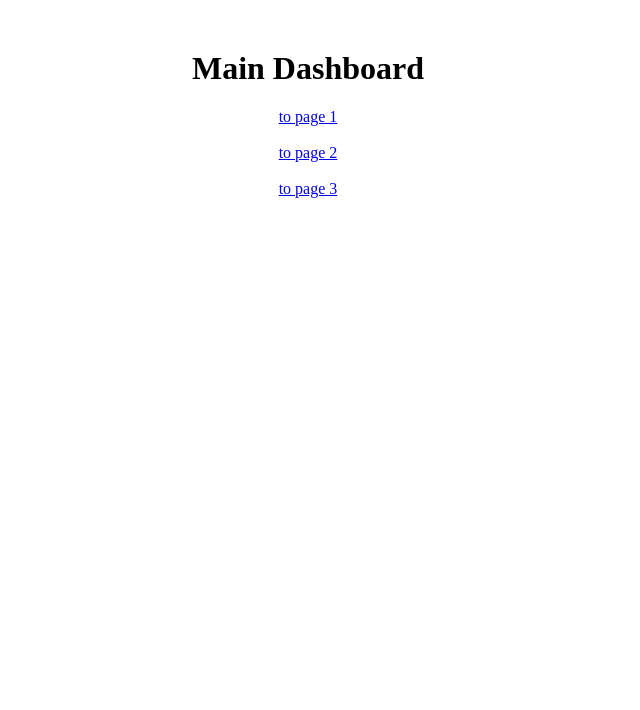
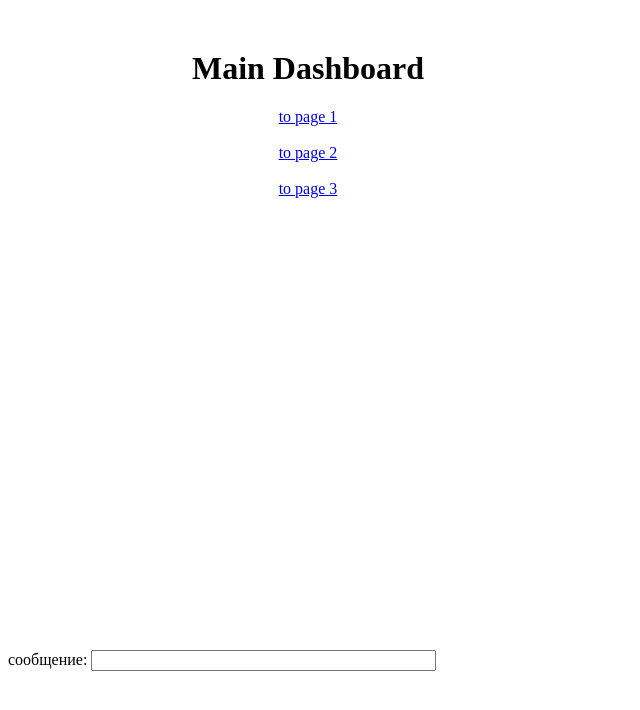
Before and after one commit to Gochan57/Gochan57.github.io, a plain HTML site: page index.html in a window 1280 px wide. Shown: the whole page, without its empty margins (0-640 px from the left). Drawn offline with Linux system fonts and the light colour scheme.

Commit message:
Update index.html

```diff
--- a/index.html
+++ b/index.html
@@ -13,5 +13,6 @@
 			<a href="page2.html">to page 2</a><br><br>
 			<a href="page3.html">to page 3</a>
 		</div>
+		<span>сообщение:  </span><input type='text' size='40'/>
 	</body>
 </html>
```
